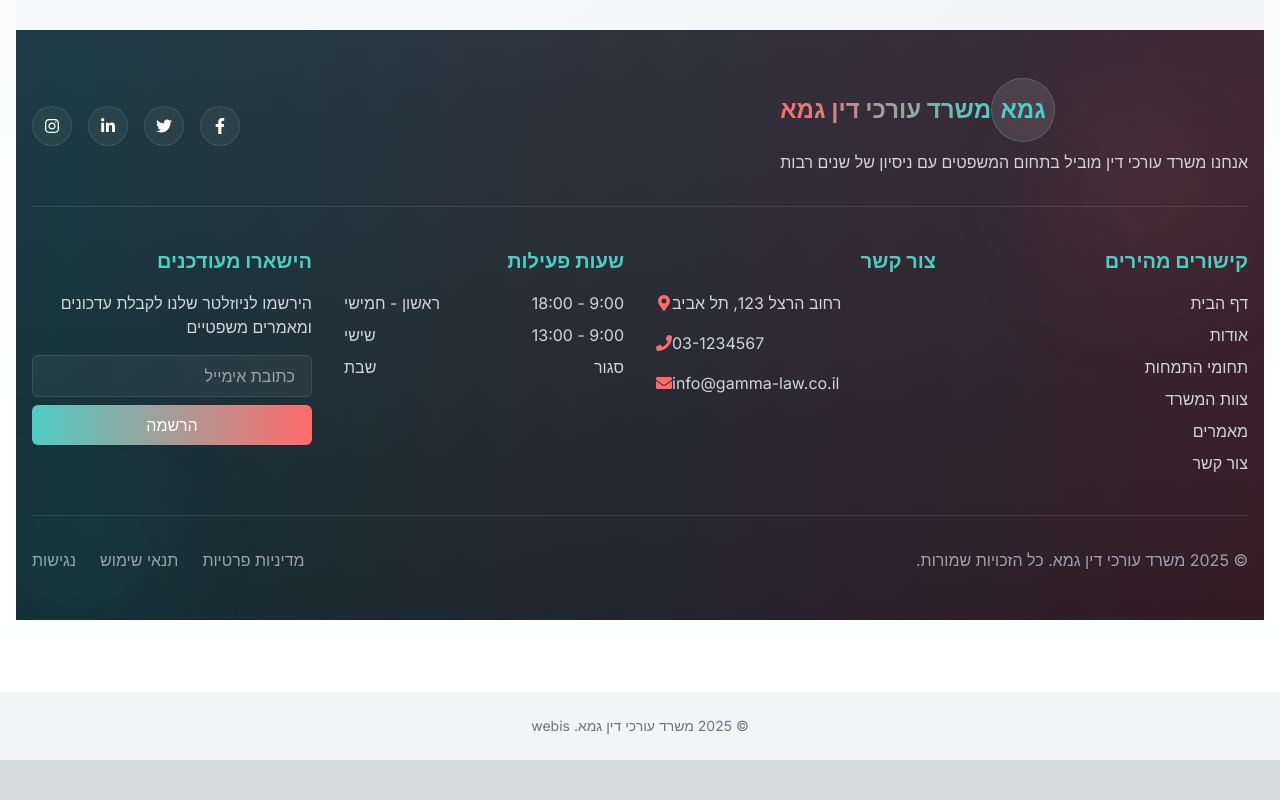
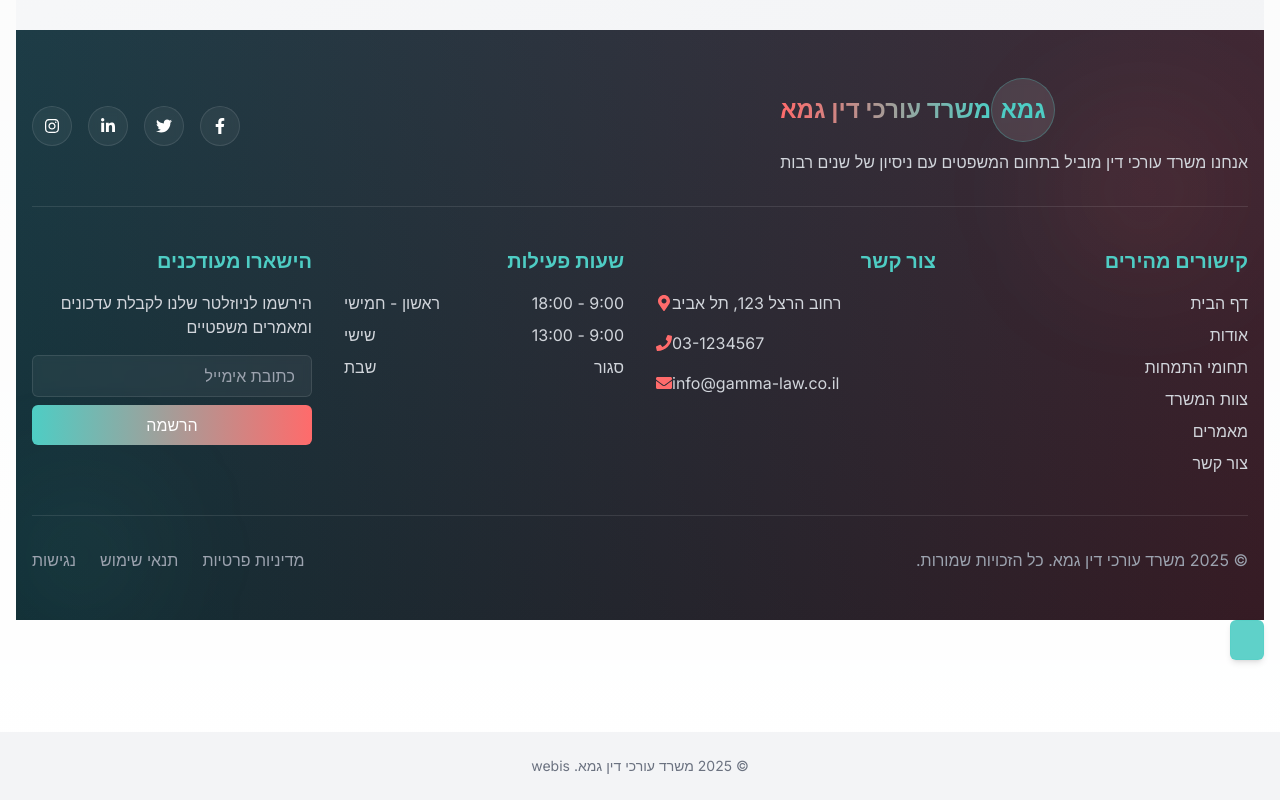
Before and after one commit to Webis-sites/webis-site-mshrd-avrky-dyn-gma-1747504353936, a Next.js app: page / in a window 1280 px wide. Shown: the part 8981-9781 px from the top of the page. Before the commit the page ends 9741 px from the top, so only its background shows below. Built offline with nearby package versions, Linux system fonts and the light colour scheme.

Commit message:
Add Button component to page

```diff
--- a/src/app/page.tsx
+++ b/src/app/page.tsx
@@ -9,6 +9,7 @@ import PortfolioSection from '@/components/PortfolioSection';
 import TestimonialsSection from '@/components/TestimonialsSection';
 import ContactSection from '@/components/ContactSection';
 import Footer from '@/components/Footer';
+import Button from '@/components/Button';
 
 export default function HomePage() {
   return (
@@ -24,6 +25,7 @@ export default function HomePage() {
         <TestimonialsSection />
         <ContactSection />
         <Footer />
+        <Button />
       </main>
     </>
   );
```
